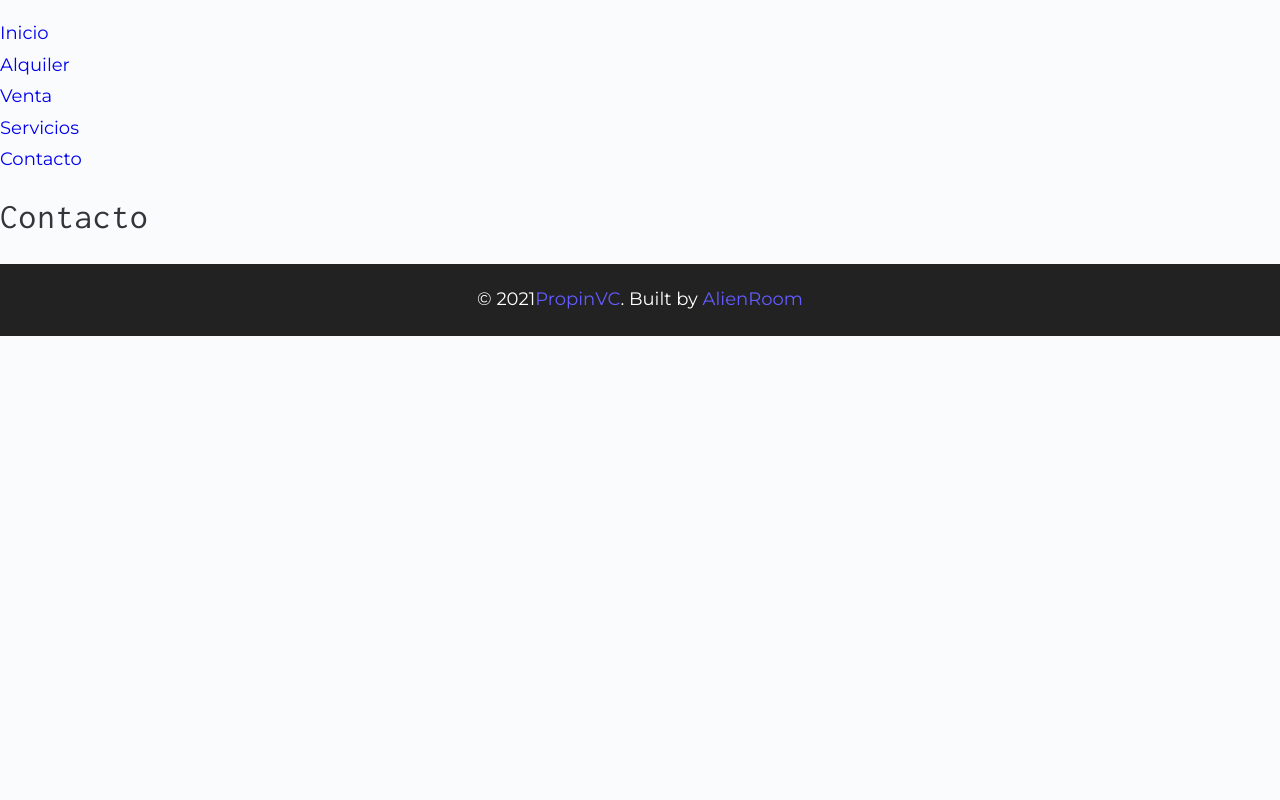
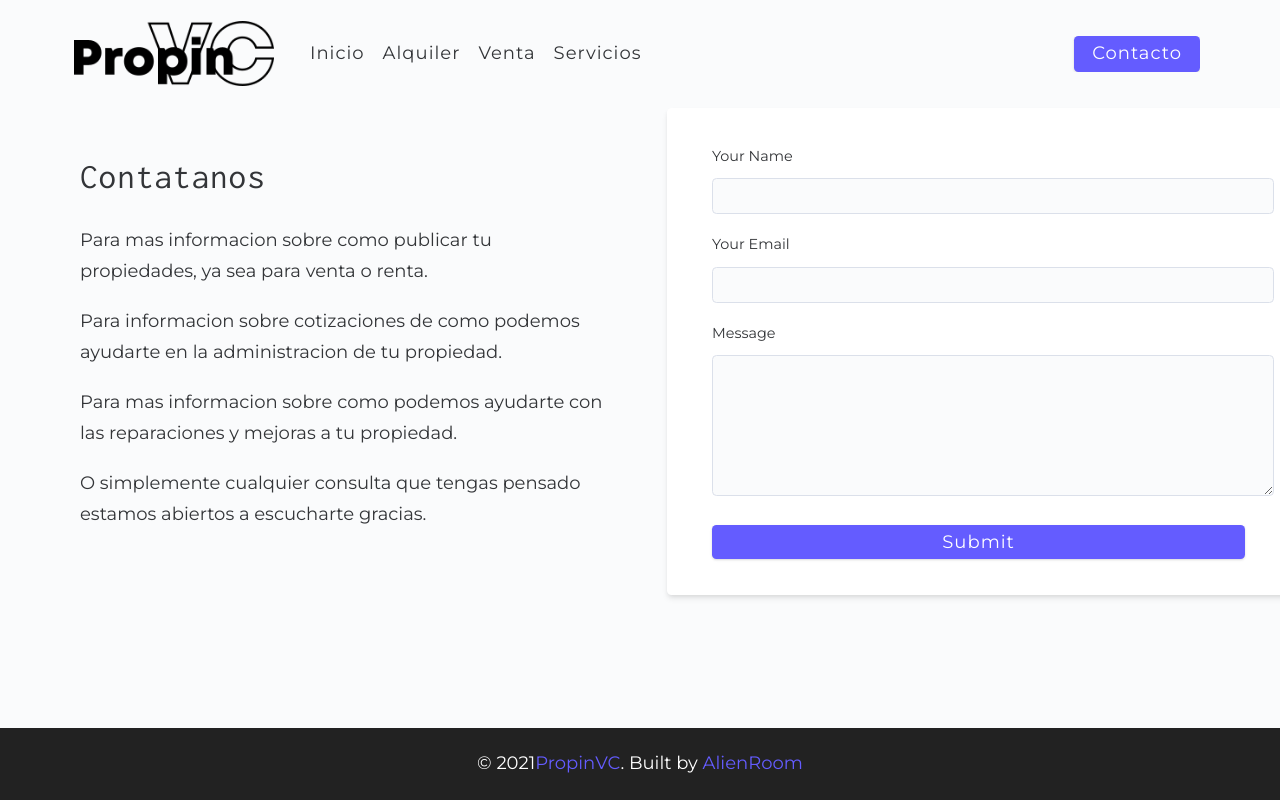
Before and after one commit to elfgodd/propinvc, a Gatsby site: page /contacto in a window 1280 px wide. Built offline with nearby package versions, Linux system fonts and the light colour scheme; Gatsby itself is replaced by a stand-in of ours.

Commit message:
Contact page, Navbar setup, Navbar logic

```diff
--- a/package.json
+++ b/package.json
@@ -20,6 +20,7 @@
     "normalize.css": "^8.0.1",
     "react": "^17.0.1",
     "react-dom": "^17.0.1",
+    "react-icons": "^4.3.1",
     "styled-components": "^5.3.3"
   },
   "devDependencies": {
--- a/src/components/Navbar.js
+++ b/src/components/Navbar.js
@@ -1,26 +1,57 @@
-import React from 'react'
+import React, { useState } from 'react'
 import { Link } from 'gatsby'
+import { FiAlignJustify } from 'react-icons/fi'
+import logo from '../assets/images/navbar-propinvc.png'
 
 const Navbar = () => {
+  const [show, setShow] = useState(false)
   return (
-    <nav>
-      <ul>
-        <li>
-          <Link to='/'>Inicio</Link>
-        </li>
-        <li>
-          <Link to='/alquiler'>Alquiler</Link>
-        </li>
-        <li>
-          <Link to='/venta'>Venta</Link>
-        </li>
-        <li>
-          <Link to='/servicios'>Servicios</Link>
-        </li>
-        <li>
-          <Link to='/contacto'>Contacto</Link>
-        </li>
-      </ul>
+    <nav className="navbar">
+      <div className="nav-center">
+        <div className="nav-header">
+        <Link to="/">
+          <img src={logo} alt="Encuentra las mejores propiedades" />
+        </Link>
+        <button className="nav-btn" onClick={() => setShow(false)}>
+          <FiAlignJustify />
+        </button>
+        </div>
+        <div className={
+          show ? "nav-links show-links" : "nav-links"
+        }>
+          <Link to="/" className="nav-link"
+          activeClassName="active-link"
+          onClick={() => setShow(false)}
+          >
+            inicio
+          </Link>
+          <Link to="/alquiler" className="nav-link"
+          activeClassName="active-link"
+          onClick={() => setShow(false)}
+          >
+            alquiler
+          </Link>
+          <Link to="/venta" className="nav-link"
+          activeClassName="active-link"
+          onClick={() => setShow(false)}
+          >
+            venta
+          </Link>
+          <Link to="/servicios" className="nav-link"
+          activeClassName="active-link"
+          onClick={() => setShow(false)}
+          >
+            servicios
+          </Link>
+          <div className="nav-link contact-link">
+          <Link to="/contact" className="btn"
+          onClick={() => setShow(false)}
+          >
+              contacto
+            </Link>
+          </div>
+        </div>
+      </div>
     </nav>
   )
 }
--- a/src/pages/contacto.js
+++ b/src/pages/contacto.js
@@ -4,7 +4,45 @@ import Layout from '../components/Layout'
 const contacto = () => {
   return (
     <Layout>
-      <h3>Contacto</h3>
+      <main className="page">
+        <section className="contact-page">
+          <article className="contact-info">
+            <h3>Contatanos</h3>
+            <p>
+              Para mas informacion sobre como publicar tu propiedades, ya sea para
+              venta o renta.
+            </p>
+            <p>Para informacion sobre cotizaciones de como podemos ayudarte
+              en la administracion de tu propiedad.
+            </p>
+            <p>Para mas informacion sobre como podemos ayudarte con las reparaciones
+              y mejoras a tu propiedad.
+            </p>
+            <p>O simplemente cualquier consulta que tengas pensado estamos abiertos
+              a escucharte gracias.
+            </p>
+          </article>
+          <article>
+            <form className="form contact-form">
+              <div className="form-row">
+                <label htmlFor="name">Your name</label>
+                <input type="text" name="name" id="name" />
+              </div>
+              <div className="form-row">
+                <label htmlFor="email">Your email</label>
+                <input type="text" name="email" id="email" />
+              </div>
+              <div className="form-row">
+                <label htmlFor="message">message</label>
+                <textarea name="message" id="message"></textarea>
+              </div>
+              <button type="submit" className="btn block">
+                submit
+              </button>
+            </form>
+          </article>
+        </section>
+      </main>
     </Layout>
   )
 }
```
Also changed, not shown: src/assets/images/navbar-propinvc.png (added), 1 other file.
